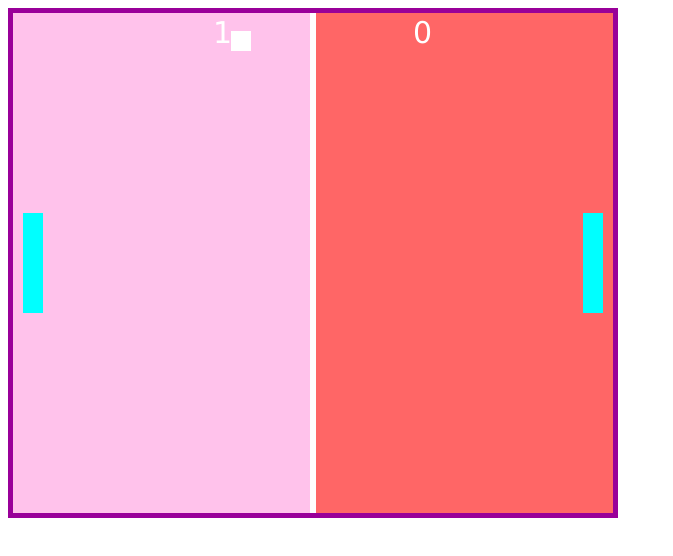
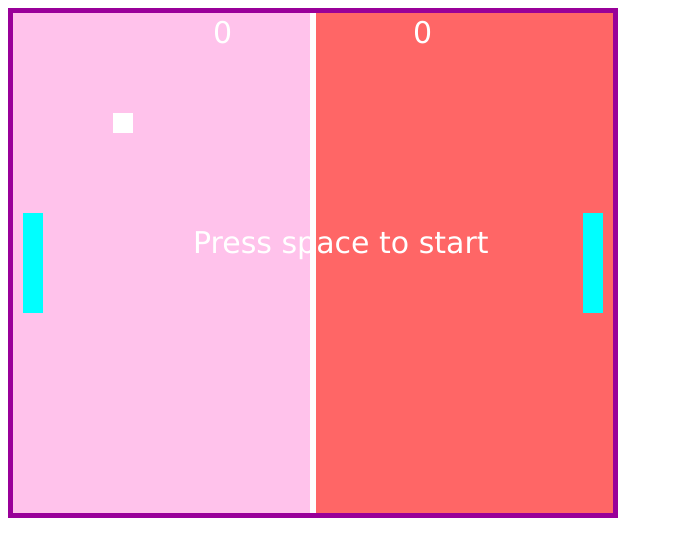
Before and after one commit to mathisasport/sstornetta_www, a plain HTML site: page pong.html in a window 1280 px wide. Shown: the whole page, without its empty margins (0-673 px from the left). Drawn offline with nearby package versions, Linux system fonts and the light colour scheme.

Commit message:
start game with space bar.

```diff
--- a/pong.html
+++ b/pong.html
@@ -34,8 +34,8 @@ var ball = {
 };
 var score_1 = 0;
 var score_2 = 0;
-var wait_to_start = true;
 var MAX_SCORE = 3;
+var game_running = 0;
 
 // create canvas
 var canvasElement = $("<canvas width='" + CANVAS_WIDTH +
@@ -47,26 +47,7 @@ canvasElement.appendTo('body');
 
 var timer = null;
 
-function start_game(){
-
-  canvas.font = "30px Verdana";
-  canvas.fillText("press space to start pong",100,235);
-/*
-   note sure why this code does not work.  using the click ok alert below
-   as a workaround.  Claims that keydown is not defined.  Yet it works later
-   in check_for_input.
-   while(wait_to_start){
-     if(keydown.space){
-       wait_to_start = false;
-     }
-   }
-*/
-  alert("click ok to start pong");
-  timer = setInterval(game_loop,1000/FPS);
-}
-start_game();
-
-// timer = setInterval(game_loop,1000/FPS);
+timer = setInterval(game_loop,1000/FPS);
 
 function game_loop()
 {
@@ -107,6 +88,11 @@ function draw_paddle2(){
 }
 
 function check_user_input(){
+// start the game
+  if (keydown.space){
+    game_running = 1;
+  }
+
 // stop the game
   if (keydown.c){
     clearInterval(timer);
@@ -174,16 +160,19 @@ function update_positions(){
   paddle_position = paddle_position.clamp(0,400);
   paddle_position2 += paddle_2_update;
   paddle_position2 = paddle_position2.clamp(0,400);
-  ball.x = ball.x + ball.x_velocity;
-  ball.y = ball.y + ball.y_velocity;
+  ball.x = ball.x + ball.x_velocity*game_running;
+  ball.y = ball.y + ball.y_velocity*game_running;
 }
 
 function draw_score(){
-  canvas.font = "Georgia 20px";
+  canvas.font = "30px Verdana";
   canvas.fillText(score_1,200,30);
   canvas.fillText(score_2,400,30);
+  if (!game_running){
+    canvas.fillText("Press space to start",180,240);
+  }
   if (score_1 >= MAX_SCORE  || score_2 >= MAX_SCORE){
-  canvas.fillText("Game  Over",202,240);
+    canvas.fillText("Game  Over",202,240);
   clearInterval(timer);
   }
 }
```
